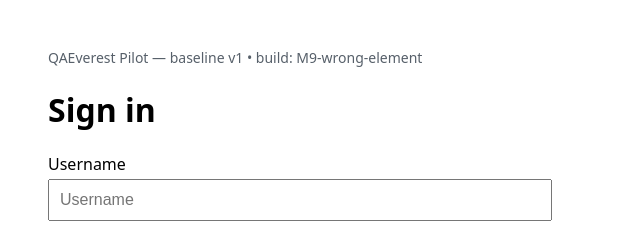
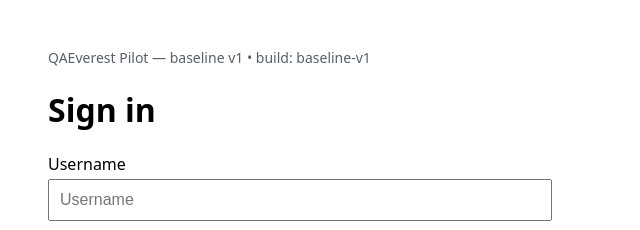
Before and after one commit to victor-2026/qaeverset-pilot-mini, a website: page index.html in a window 1280 px wide. Shown: the top 230 px of the page, 0-640 px from the left. Drawn offline with Linux system fonts and the light colour scheme.

Commit message:
restore: baseline v1 - both buttons with original ids

```diff
--- a/index.html
+++ b/index.html
@@ -5,21 +5,21 @@
 nav{margin-bottom:20px;color:#57606a;font-size:14px}
 </style></head>
 <body>
-<nav>QAEverest Pilot — baseline v1 • <span id="build">build: M9-wrong-element</span></nav>
+<nav>QAEverest Pilot — baseline v1 • <span id="build">build: baseline-v1</span></nav>
 <h1>Sign in</h1>
 <form id="login">
   <label for="username">Username</label>
   <input id="username" name="username" placeholder="Username" autocomplete="username" />
   <label for="password">Password</label>
   <input id="password" name="password" type="password" placeholder="Password" autocomplete="current-password" />
-  <button id="promoBtn" type="submit">Sign in</button>
+  <button id="loginBtn" type="submit">Sign in</button>
 </form>
 <div style="margin-top:16px;border-top:1px solid #ddd;padding-top:16px">
   <label for="username2">Username</label>
   <input id="username2" name="username2" placeholder="Username" autocomplete="username" />
   <label for="password2">Password</label>
   <input id="password2" name="password2" type="password" placeholder="Password" autocomplete="current-password" />
-  <button id="loginBtn" type="submit">Sign in</button>
+  <button id="promoBtn" type="submit">Sign in</button>
 </div>
 <div id="ok" class="msg ok">Welcome, <span id="who"></span>!</div>
 <div id="err" class="msg err">Invalid credentials</div>
```
